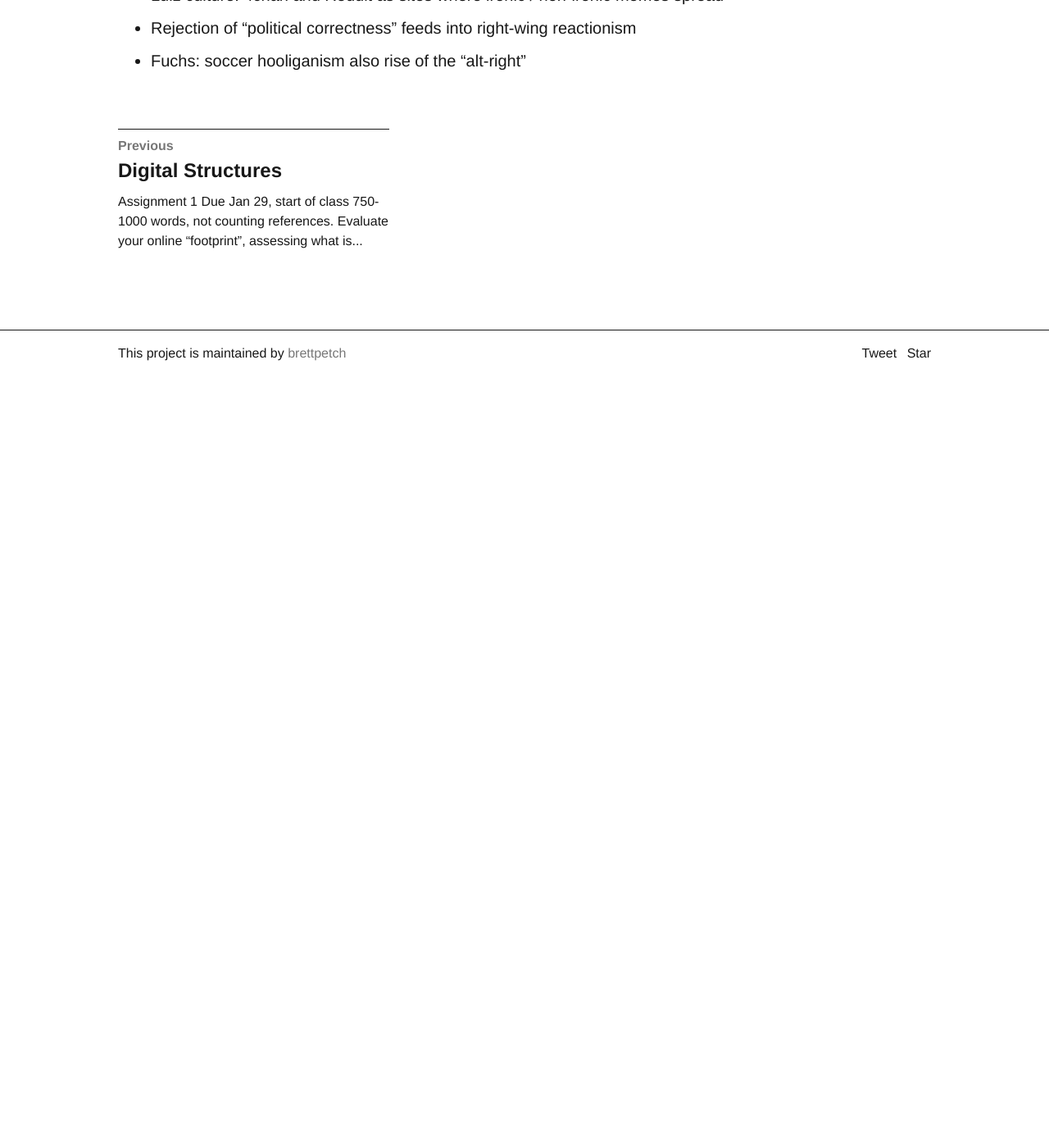
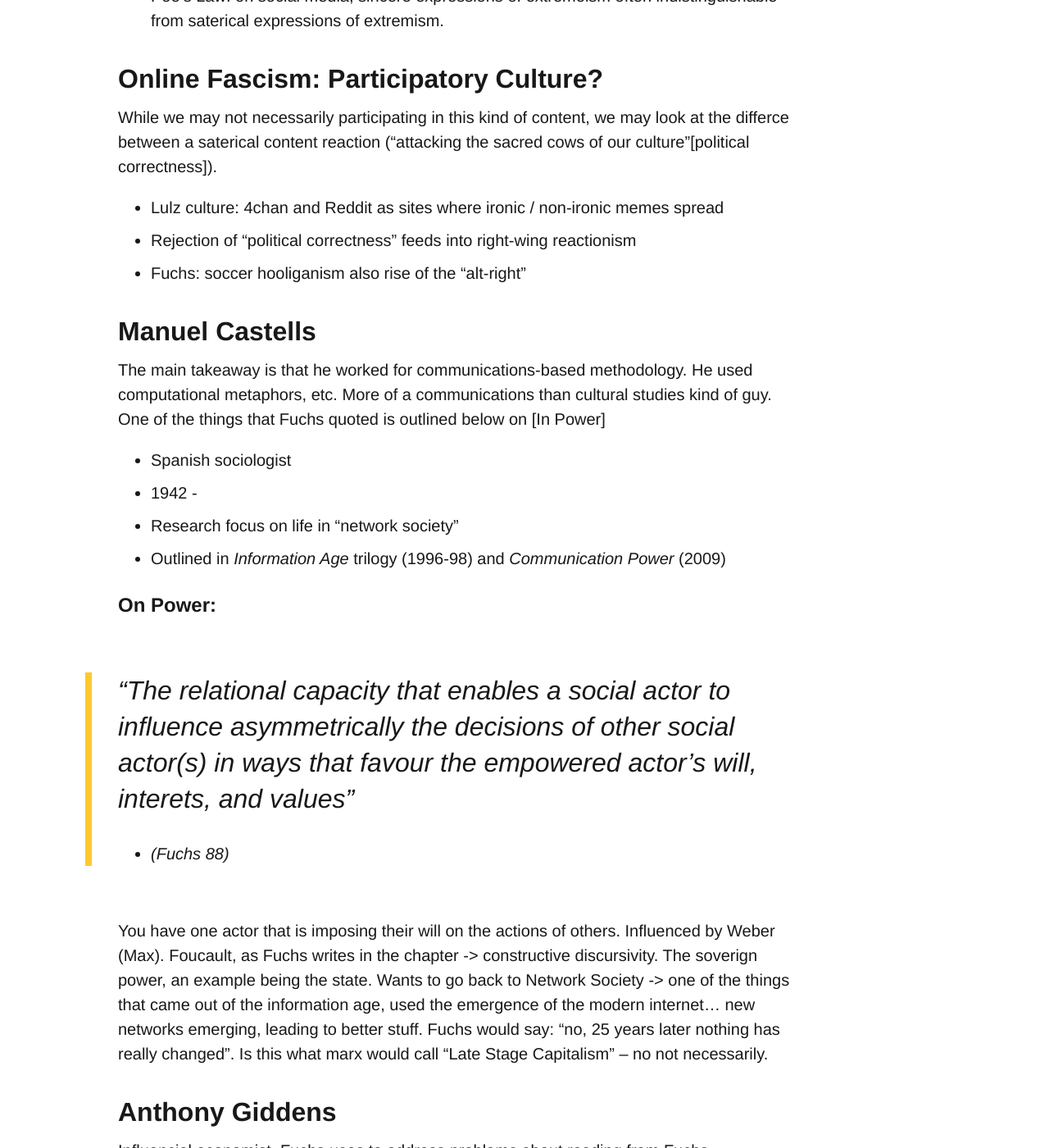
Before and after one commit to brettpetch/MIT-2155, a Jekyll site: the page built from _posts/2020-01-21-youve-got-the-power.md, in a window 1280 px wide and 1400 px high, scrolled down 4702 px. Shown: the whole window at 82% size. Built offline with Jekyll 4.4.1, drawn with Linux system fonts in a browser that asks for light colours; comment, search, counter and statistics services are not loaded; before the commit the page ends 5161 px from its top, so only the background shows below that; some of the changed text lies outside the part shown.

Commit message:
commit more lecture

```diff
--- a/_posts/2020-01-21-youve-got-the-power.md
+++ b/_posts/2020-01-21-youve-got-the-power.md
@@ -1,5 +1,5 @@
 ---
-title: You've Got the Power - Participatory
+title: You've Got the Power - The Perils of Participation
 author: Brett Petch
 date: 2020-01-22 09:30:00
 layout: category-post
@@ -73,3 +73,37 @@ While we may not necessarily participating in this kind of content, we may look
 - Lulz culture: 4chan and Reddit as sites where ironic / non-ironic memes spread
 - Rejection of "political correctness" feeds into right-wing reactionism
 - Fuchs: soccer hooliganism also rise of the "alt-right"
+
+## Manuel Castells
+The main takeaway is that he worked for communications-based methodology. He used computational metaphors, etc. More of a communications than cultural studies kind of guy. One of the things that Fuchs quoted is outlined below on [In Power]
+- Spanish sociologist
+- 1942 -
+- Research focus on life in "network society"
+- Outlined in *Information Age* trilogy (1996-98) and *Communication Power* (2009)
+
+### On Power:
+>"The relational capacity that enables a social actor to influence asymmetrically the decisions of other social actor(s) in ways that favour the empowered actor's will, interets, and values"
+- (Fuchs 88)
+
+You have one actor that is imposing their will on the actions of others. Influenced by Weber (Max). Foucault, as Fuchs writes in the chapter -> constructive discursivity. The soverign power, an example being the state. Wants to go back to Network Society -> one of the things that came out of the information age, used the emergence of the modern internet... new networks emerging, leading to better stuff. Fuchs would say: "no, 25 years later nothing has really changed". Is this what marx would call "Late Stage Capitalism" -- no not necessarily.
+
+## Anthony Giddens
+Influencial economist, Fuchs uses to address problems about reading from Fuchs.
+- British sociologist, policymaker
+- 1938-
+- Cambridge; London School of Economics...
+
+### On Power
+In Fuch's discussion, he writes that the implications become recursive. If power is about changing things, it means that we can make changes if they need to be made. There is not fixed heiarchy. Things can be changed, recreated constantly. The implication of this is that power itself can be changed. Power can function in more than one way. Power is inherrantly asymmetrical, where one person may not have more power than someone else. We can think of power as something that is shared, balanced, or distributed. Castells dismisses these ideas of distributed power, IE: "we've always had oppression, so there will always be oppression". Example of symmetry: friendship - you do not have power over the other person.
+- For giddens, power is
+>"A transformitive capacity, the capability ot intervene in a given set of events so as in some way to alter them"
+- Giddens
+
+- Social activities are recursive - they recreate themselves constantly.
+- Ergo, nature of power also changeable -- pontential to be symmetric or asymmetric.
+
+## Power as Dialectic
+- Fuchs stresses the dialectic theory of communication power
+- Different levels constantly acting and reacting with each other.
+- Structures of power can be economic, political, or cultural.
+(see pg. 81 in text)
```
